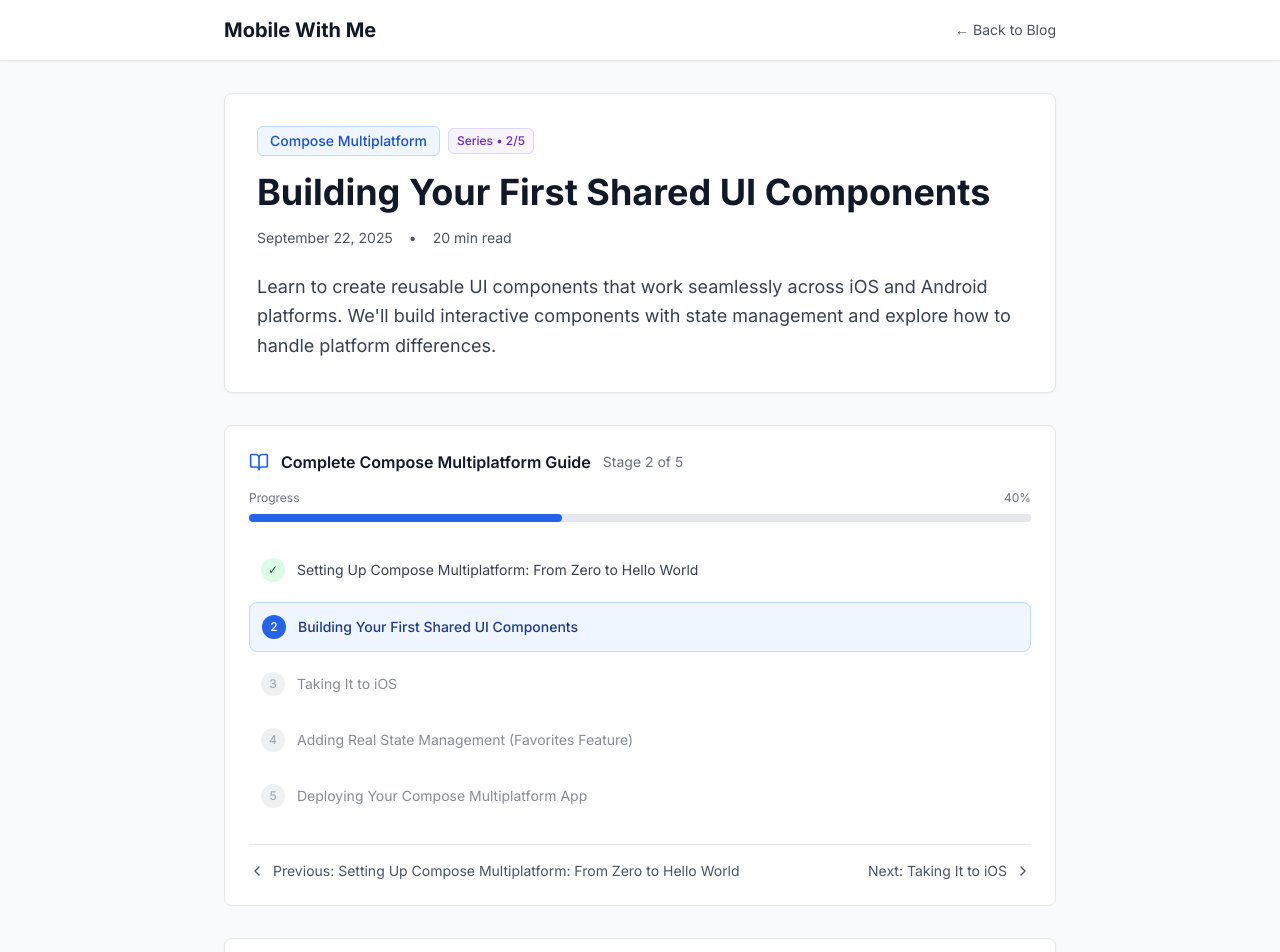
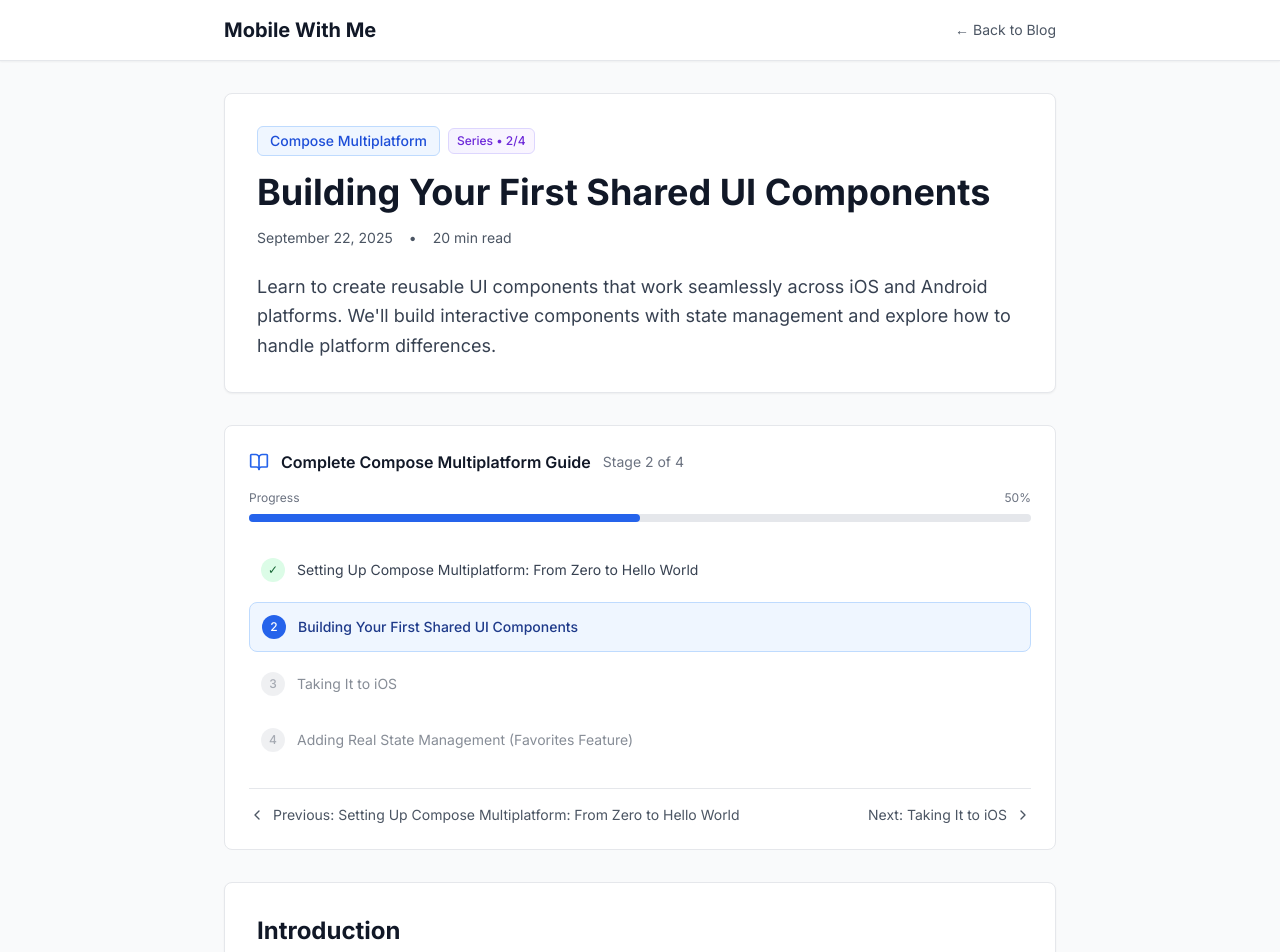
Before and after one commit to djain2405/personal-website, a Next.js app: page /blog/posts/compose-multiplatform-ui-basics in a window 1280 px wide. Shown: the top 952 px of the page. Built offline with nearby package versions, Linux system fonts and the light colour scheme.

Commit message:
fix errors

```diff
--- a/app/blog/page.tsx
+++ b/app/blog/page.tsx
@@ -29,11 +29,6 @@ const composeMultiplatformSeries = {
       slug: "compose-multiplatform-state-management",
       stage: 4
     },
-    {
-      title: "Deploying Your Compose Multiplatform App",
-      slug: "compose-multiplatform-deployment",
-      stage: 5
-    }
   ]
 }
 
@@ -42,7 +37,7 @@ const blogPosts = [
   {
     id: 10,
     title: "Build & Run a Compose Multiplatform App",
-    excerpt: "Everything you need to know to start building cross-platform apps with Compose Multiplatform. Project setup, dependencies, and your first shared UI. Continue through all 5 parts to build a complete app.",
+    excerpt: "Everything you need to know to start building cross-platform apps with Compose Multiplatform. Project setup, dependencies, and your first shared UI. Continue through all 4 parts to build a complete app.",
     category: "Compose Multiplatform",
     readTime: "15 min read",
     date: "2025-09-21",
@@ -86,18 +81,6 @@ const blogPosts = [
     type: "deep-dive",
     series: "compose-multiplatform",
     seriesStage: 4
-  },
-  {
-    id: 14,
-    title: "Deploying Your Compose Multiplatform App",
-    excerpt: "From testing to app store deployment - everything you need to ship your multiplatform app to production.",
-    category: "Compose Multiplatform",
-    readTime: "35 min read",
-    date: "2025-09-25",
-    slug: "compose-multiplatform-deployment",
-    type: "deep-dive",
-    series: "compose-multiplatform",
-    seriesStage: 5
   },
   {
     id: 5,
@@ -239,7 +222,7 @@ export default function BlogPage() {
                     )}
                     {post.series && (
                       <span className="px-2 py-1 bg-gradient-to-r from-violet-50 to-purple-50 text-violet-700 text-xs font-medium rounded-md border border-violet-200">
-                        Series • {post.seriesStage}/5
+                        Series • {post.seriesStage}/4
                       </span>
                     )}
                     <span className="text-sm text-gray-500">{post.readTime}</span>
--- a/app/blog/posts/compose-multiplatform-ios/page.tsx
+++ b/app/blog/posts/compose-multiplatform-ios/page.tsx
@@ -8,8 +8,7 @@ const composeMultiplatformSeries = {
     { title: "Setting Up Compose Multiplatform: From Zero to Hello World", slug: "compose-multiplatform-setup", completed: true },
     { title: "Building Your First Shared UI Components", slug: "compose-multiplatform-ui-basics", completed: true },
     { title: "Taking It to iOS", slug: "compose-multiplatform-ios" },
-    { title: "Adding Real State Management (Favorites Feature)", slug: "compose-multiplatform-state-management" },
-    { title: "Deploying Your Compose Multiplatform App", slug: "compose-multiplatform-deployment" }
+    { title: "Adding Real State Management (Favorites Feature)", slug: "compose-multiplatform-state-management" }
   ]
 }
 
@@ -35,7 +34,7 @@ export default function ComposeMultiplatformNavigationPost() {
               Compose Multiplatform
             </span>
             <span className="px-2 py-1 bg-gradient-to-r from-violet-50 to-purple-50 text-violet-700 text-xs font-medium rounded-md border border-violet-200">
-              Series • 3/5
+              Series • 3/4
             </span>
           </div>
 
@@ -59,7 +58,7 @@ export default function ComposeMultiplatformNavigationPost() {
         <SeriesNavigation
           seriesTitle={composeMultiplatformSeries.title}
           currentStage={3}
-          totalStages={5}
+          totalStages={4}
           stages={composeMultiplatformSeries.stages}
         />
 
--- a/app/blog/posts/compose-multiplatform-setup/page.tsx
+++ b/app/blog/posts/compose-multiplatform-setup/page.tsx
@@ -8,8 +8,7 @@ const composeMultiplatformSeries = {
     { title: "Setting Up Compose Multiplatform: From Zero to Hello World", slug: "compose-multiplatform-setup" },
     { title: "Building Your First Shared UI Components", slug: "compose-multiplatform-ui-basics" },
     { title: "Taking It to iOS", slug: "compose-multiplatform-ios" },
-    { title: "Adding Real State Management (Favorites Feature)", slug: "compose-multiplatform-state-management" },
-    { title: "Deploying Your Compose Multiplatform App", slug: "compose-multiplatform-deployment" }
+    { title: "Adding Real State Management (Favorites Feature)", slug: "compose-multiplatform-state-management" }
   ]
 }
 
@@ -62,7 +61,7 @@ export default function ComposeMultiplatformSetupPost() {
         <SeriesNavigation
           seriesTitle={composeMultiplatformSeries.title}
           currentStage={1}
-          totalStages={5}
+          totalStages={4}
           stages={composeMultiplatformSeries.stages}
         />
 
--- a/app/blog/posts/compose-multiplatform-state-management/page.tsx
+++ b/app/blog/posts/compose-multiplatform-state-management/page.tsx
@@ -8,8 +8,7 @@ const composeMultiplatformSeries = {
     { title: "Setting Up Compose Multiplatform: From Zero to Hello World", slug: "compose-multiplatform-setup", completed: true },
     { title: "Building Your First Shared UI Components", slug: "compose-multiplatform-ui-basics", completed: true },
     { title: "Taking It to iOS", slug: "compose-multiplatform-ios", completed: true },
-    { title: "Adding Real State Management (Favorites Feature)", slug: "compose-multiplatform-state-management" },
-    { title: "Deploying Your Compose Multiplatform App", slug: "compose-multiplatform-deployment" }
+    { title: "Adding Real State Management (Favorites Feature)", slug: "compose-multiplatform-state-management" }
   ]
 }
 
@@ -35,7 +34,7 @@ export default function ComposeMultiplatformStateManagementPost() {
               Compose Multiplatform
             </span>
             <span className="px-2 py-1 bg-gradient-to-r from-violet-50 to-purple-50 text-violet-700 text-xs font-medium rounded-md border border-violet-200">
-              Series • 4/5
+              Series • 4/4
             </span>
           </div>
 
@@ -59,7 +58,7 @@ export default function ComposeMultiplatformStateManagementPost() {
         <SeriesNavigation
           seriesTitle={composeMultiplatformSeries.title}
           currentStage={4}
-          totalStages={5}
+          totalStages={4}
           stages={composeMultiplatformSeries.stages}
         />
 
@@ -129,7 +128,7 @@ export default function ComposeMultiplatformStateManagementPost() {
               <div className="flex">
                 <div className="ml-3">
                   <p className="text-sm text-blue-700">
-                    <strong>👉 This centralizes the app's state in one place.</strong>
+                    <strong>👉 This centralizes the app&apos;s state in one place.</strong>
                   </p>
                 </div>
               </div>
@@ -138,7 +137,7 @@ export default function ComposeMultiplatformStateManagementPost() {
             {/* Step 3 */}
             <h2 className="text-2xl font-bold text-gray-900 mb-4">Step 3: Update the Screen</h2>
             <p className="text-gray-700 mb-4">
-              Now our UI observes the ViewModel's state instead of owning it directly.
+              Now our UI observes the ViewModel&apos;s state instead of owning it directly.
             </p>
 
             <CodeSnippet
--- a/app/blog/posts/compose-multiplatform-ui-basics/page.tsx
+++ b/app/blog/posts/compose-multiplatform-ui-basics/page.tsx
@@ -8,8 +8,7 @@ const composeMultiplatformSeries = {
     { title: "Setting Up Compose Multiplatform: From Zero to Hello World", slug: "compose-multiplatform-setup", completed: true },
     { title: "Building Your First Shared UI Components", slug: "compose-multiplatform-ui-basics" },
     { title: "Taking It to iOS", slug: "compose-multiplatform-ios" },
-    { title: "Adding Real State Management (Favorites Feature)", slug: "compose-multiplatform-state-management" },
-    { title: "Deploying Your Compose Multiplatform App", slug: "compose-multiplatform-deployment" }
+    { title: "Adding Real State Management (Favorites Feature)", slug: "compose-multiplatform-state-management" }
   ]
 }
 
@@ -35,7 +34,7 @@ export default function ComposeMultiplatformUIBasicsPost() {
               Compose Multiplatform
             </span>
             <span className="px-2 py-1 bg-gradient-to-r from-violet-50 to-purple-50 text-violet-700 text-xs font-medium rounded-md border border-violet-200">
-              Series • 2/5
+              Series • 2/4
             </span>
           </div>
 
@@ -51,7 +50,7 @@ export default function ComposeMultiplatformUIBasicsPost() {
 
           <p className="text-lg text-gray-700 leading-relaxed">
             Learn to create reusable UI components that work seamlessly across iOS and Android platforms.
-            We'll build interactive components with state management and explore how to handle platform differences.
+            We&apos;ll build interactive components with state management and explore how to handle platform differences.
           </p>
         </div>
 
@@ -59,7 +58,7 @@ export default function ComposeMultiplatformUIBasicsPost() {
         <SeriesNavigation
           seriesTitle={composeMultiplatformSeries.title}
           currentStage={2}
-          totalStages={5}
+          totalStages={4}
           stages={composeMultiplatformSeries.stages}
         />
 
```
